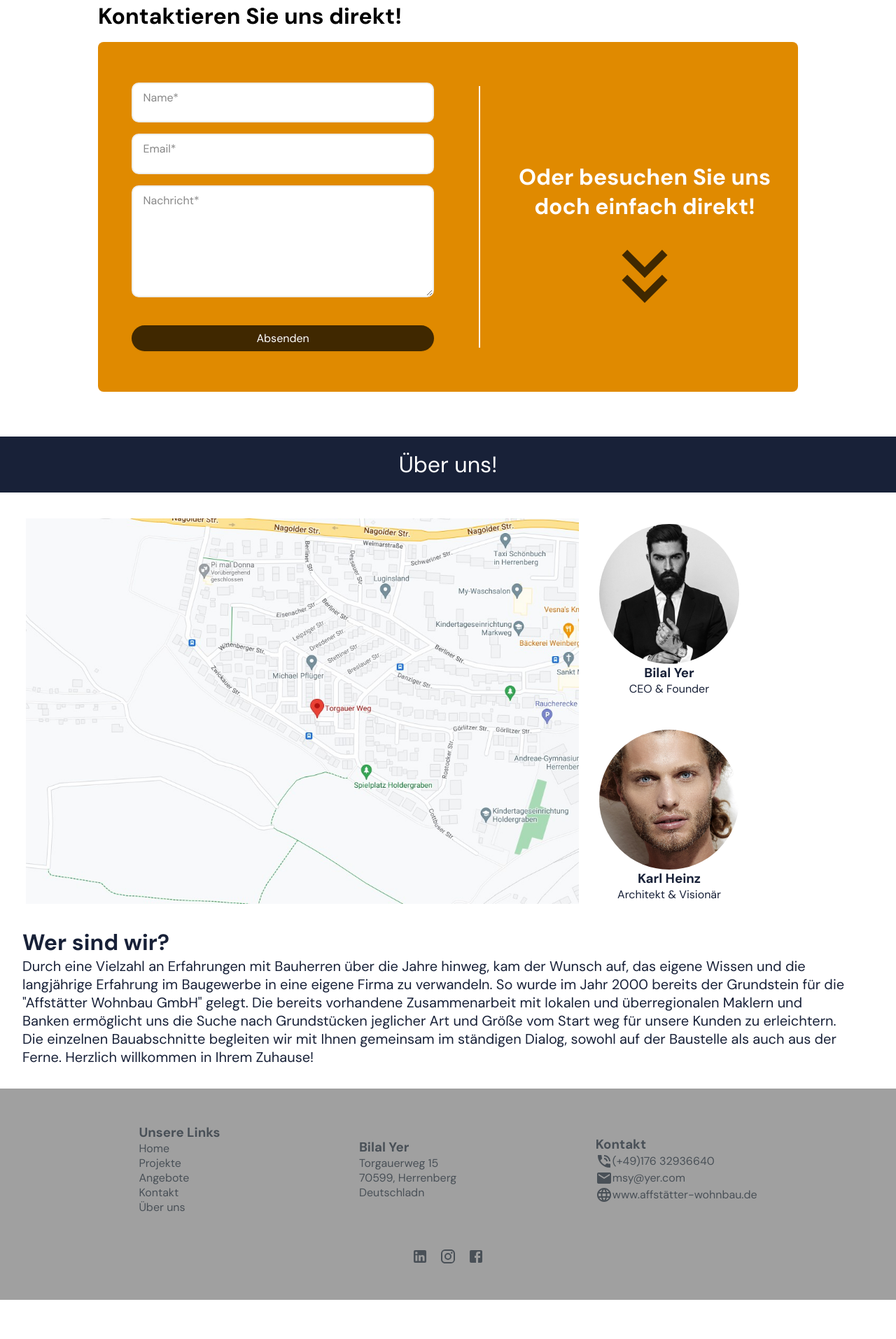
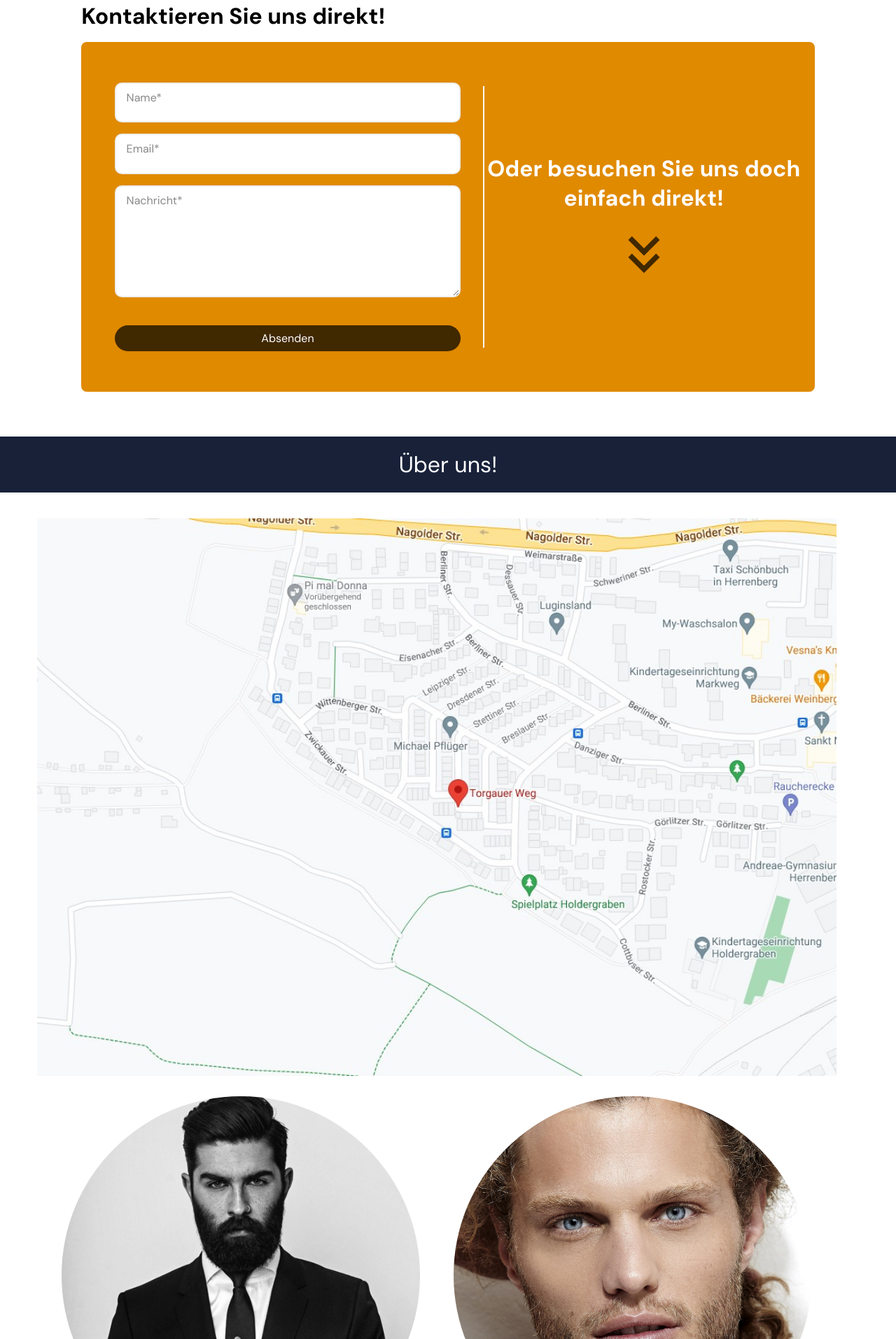
Before and after one commit to aziz-zai/Affst-tterWohnbauGmbH, a React (Create React App) app in the folder frontend_react/: page / in a window 1280 px wide. Shown: the part 3906-5820 px from the top of the page at 70% size. Before the commit the page ends 5764 px from the top, so only its background shows below. Built offline with nearby package versions, Linux system fonts and the light colour scheme.

Commit message:
mobbile responsive

```diff
--- a/frontend_react/src/App.scss
+++ b/frontend_react/src/App.scss
@@ -40,6 +40,9 @@
     bottom: 1rem;
     right: 1rem;
     z-index: 4;
+    @media screen and (max-width: 600px) {
+      display: none;
+    }
     p {
       text-align: end;
       text-transform: uppercase;
--- a/frontend_react/src/components/Footer/Footer.jsx
+++ b/frontend_react/src/components/Footer/Footer.jsx
@@ -35,11 +35,6 @@ const Footer = () => {
             <p><LanguageIcon/> www.affstätter-wohnbau.de</p>
           </div>
     </div>
-    <div className="footer-socials">
-<LinkedInIcon/>
-<InstagramIcon/>
-<FacebookIcon/>
-    </div>
     </div>
   );
 };
--- a/frontend_react/src/components/Footer/Footer.scss
+++ b/frontend_react/src/components/Footer/Footer.scss
@@ -3,20 +3,23 @@
   color: #495057;
   padding: 50px 0;
   font-size: 16px;
+display: flex;
+justify-content: center;
 }
 
-.footer-socials{
-display: flex;
-justify-content: center;
-gap:1rem;
-margin-top: 3rem;
-}
+
 
 .footer-text {
+  display: grid;
+  grid-template-columns: 1fr 1fr 1fr;
+  width: fit-content;
+  justify-items: center;
+  @media screen and (max-width: 800px) {
 
-    display: flex;
-    justify-content: space-evenly;
-    align-items: center;
+}
+    div{
+      height: 130px;
+    }
   }
   .footer-links{
     display: flex;
--- a/frontend_react/src/components/Home/Home.scss
+++ b/frontend_react/src/components/Home/Home.scss
@@ -67,7 +67,10 @@
   grid-row: auto auto;
   grid-column-gap: 20px;
   grid-row-gap: 20px;
+  @media screen and (max-width: 1060px) {
+    display:none;
 
+}
     img{
         width: 200px;
         height: 200px;
--- a/frontend_react/src/components/Kontakt/Kontakt.jsx
+++ b/frontend_react/src/components/Kontakt/Kontakt.jsx
@@ -168,7 +168,7 @@ const Kontakt = () => {
         }}
         >
         <Link to="UeberUns">
-          <KeyboardDoubleArrowDownIcon sx={{ fontSize: 130 }}/>
+          <KeyboardDoubleArrowDownIcon sx={{ fontSize: 90 }}/>
         </Link>
         </motion.div>
       </div>
--- a/frontend_react/src/components/Kontakt/Kontakt.scss
+++ b/frontend_react/src/components/Kontakt/Kontakt.scss
@@ -16,8 +16,11 @@
     border-radius: 8px;
     overflow: hidden;
     padding: 1rem;
-    width: 1000px;
     height: 500px;
+    @media screen and (max-width: 800px) {
+      flex-direction: column;
+      height: 800px;
+      }
   }
 
   .kontakt_head_text{
@@ -34,7 +37,6 @@
     }
   }
   .right_text{
-    padding-top: 4rem;
     width: 45%;
     display: flex;
     justify-content: center;
@@ -44,6 +46,9 @@
       font-size: 2rem;
       font-weight: bold;
       text-align: center;
+      @media screen and (max-width: 800px) {
+        font-size: 1.25rem;
+     }
     }
     a{
             all: unset;
@@ -58,10 +63,18 @@
     width: 2px;
     background-color: white;
     height: 80%;
-    margin:2rem;
+    @media screen and (max-width: 800px) {
+      width: 80%;
+      height: 2px;
+      margin:1rem;
+      }
   }
   .card {
     width: 55%;
+    @media screen and (max-width: 800px) {
+
+      width: 100%;
+      }
   }
 
   h1 {
@@ -100,7 +113,7 @@
   }
 
   .kontakt_session{
-    margin:4rem 0;
+    margin: 4rem 0;
   }
 
   @mixin input {
--- a/frontend_react/src/components/Offers/MoreDialog.jsx
+++ b/frontend_react/src/components/Offers/MoreDialog.jsx
@@ -20,39 +20,51 @@ const  MoreDialog = ({ offerTitle, offerText, imgArray, open, handleClose }) =>
 }
 
   return (
-    <Dialog open={open} onClose={handleClose} fullScreen TransitionComponent={Transition}>
-       <DialogTitle sx={{color: "white", backgroundColor: "#FAC189", ml:"2rem", mr:"2rem", borderBottomRightRadius:"16px", borderBottomLeftRadius:"16px"}}>{offerTitle} | {offerText}
-            <IconButton
+
+    open?
+    <div className='gallery-wrapper'>
+      <div className='gallery-header'>
+        <h2>{offerTitle}</h2>
+        <IconButton
                 aria-label="close"
                 onClick={handleDialogClose}
                 sx={{
                   position: "absolute",
                   right: "3rem",
-                  top: 3,
+                  top: "1.2rem",
                   color:"white",
                 }}
               >
-                <CloseIcon sx={{fontSize:"2.6rem"}}/>
+                <CloseIcon sx={{fontSize:"1.8rem"}}/>
             </IconButton>
-        </DialogTitle>
-      <DialogContent sx={{display:"flex", flexDirection:"column", alignItems:"center"}}>
-        <div className='navigation'>
-          <IconButton onClick={handlePrev}>
-            <ChevronLeftIcon fontSize="large"/>
+      </div>
+      <div className='gallery-content'>
+      <div className='navigation'>
+          <IconButton onClick={handlePrev} sx={{
+                  position: "absolute",
+                  left: "2rem",
+                  top: "50%",
+                }}>
+            <ChevronLeftIcon fontSize="large" sx={{color:"white"}}/>
           </IconButton>
-          <img src={imgArray[currentIndex]} alt={offerTitle} style={{ width: '100%', maxHeight: '80vh', objectFit: 'contain' }} />
-          <IconButton onClick={handleNext}>
-            <ChevronRightIcon fontSize="large"/>
+          <img src={imgArray[currentIndex]} alt={offerTitle}  />
+          <IconButton onClick={handleNext} sx={{
+                  position: "absolute",
+                  right: "3rem",
+                  top: "50%",
+                }}>
+            <ChevronRightIcon fontSize="large" sx={{color:"white"}}/>
           </IconButton>
         </div>
         <div className='gallery-navdots'>
-              {imgArray.map(item => <button
+              {imgArray.map(item => <img src={item} alt="Bild"
               onClick={() => setCurrentIndex(imgArray.indexOf(item))} key={item}
               className='gallery-navdot-items'
-              style={{backgroundColor: imgArray.indexOf(item) === currentIndex ? "#FAC189" : "#cbcbcb"}} />)}
+              style={{borderColor: imgArray.indexOf(item) === currentIndex ? "#FAC189" : "#cbcbcb"}} />)}
             </div>
-      </DialogContent>
-    </Dialog>
+        </div>
+    </div>
+    :null
   );
 };
 
--- a/frontend_react/src/components/Offers/Offers.scss
+++ b/frontend_react/src/components/Offers/Offers.scss
@@ -41,6 +41,10 @@
     gap: 0 30px;
     max-width: 1400px;
     margin: 0 auto;
+    @media screen and (max-width: 1060px) {
+      grid-template-columns: 1fr;
+
+  }
 
     .grid_item{
       position: relative;
@@ -103,27 +107,29 @@
 .navigation{
   display: flex;
   align-items: center;
-  padding: 1.5rem;
   width: 100%;
+  justify-content: center;
+  img{
+    width: auto;
+    height: 80dvh;
+    max-width: 90dvw;
+    border-radius: 16px;
+  }
 }
     .gallery-navdots{
       display: flex;
       justify-content: center;
       align-items: center;
       width: fit-content;
+      max-width: 100vw;
       .gallery-navdot-items{
-        background: none;
-	      color: inherit;
-	      border: none;
-	      font: inherit;
-	      cursor: pointer;
-	      outline: inherit;
-        width: 10px;
-        height: 10px;
-        border-radius: 50%;
+        width: auto;
+        height: 10dvh;
+        border-radius: 16px;
         margin: 0.5rem;
         cursor: pointer;
         transition: 0.2s ease-in-out;
+        border: 3px solid;
         &:hover {
           background-color: var(--secondary-color);
         }
@@ -133,3 +139,27 @@
   .gallery_items-wrapper{
     overflow: hidden;
   }
+
+  .gallery-wrapper{
+    position: fixed;
+    z-index: 99;
+    top:0;
+    left: 0;
+    width: 100vw;
+    height: 100dvh;
+    backdrop-filter: blur(5px);
+    background-color: #000000c5;
+  }
+
+  .gallery-header{
+    margin: 1rem;
+    h2{
+      font-size: 1.7rem;
+    }
+  }
+
+  .gallery-content{
+    display: flex;
+    align-items: center;
+    flex-direction: column;
+  }
--- a/frontend_react/src/components/UeberUns/UeberUns.scss
+++ b/frontend_react/src/components/UeberUns/UeberUns.scss
@@ -2,6 +2,7 @@
     display: flex;
     flex-direction: row;
     padding: 2rem;
+    width: calc(100% - 2rem);
     gap: 1.5rem;
     @media screen and (max-width: 1375px) {
         flex-wrap: wrap;
@@ -52,7 +53,11 @@
 
 
 .map{
-
+    @media screen and (max-width: 1300px) {
+        width: 100%;
+        display: flex;
+        justify-content: center;
+    }
     img{
         border: 5px solid white;
         width: 750px;
@@ -61,8 +66,7 @@
         width:650px;
         }
         @media screen and (max-width: 1375px) {
-            width: 800px;
-
+            width: 90vw;
         }
     }
 }
@@ -73,6 +77,10 @@
         flex-direction: column;
         align-items: center ;
         gap: 3rem;
+        @media screen and (max-width: 1300px) {
+            flex-direction: row;
+            width: 100%;
+        }
     div{
         display: flex;
         justify-content: center;
@@ -88,9 +96,8 @@
             height:170px;
             }
             @media screen and (max-width: 1375px) {
-                width:200px;
-            height:200px;
-
+                width:40vw;
+            height:40vw;
             }
         }
 
```
